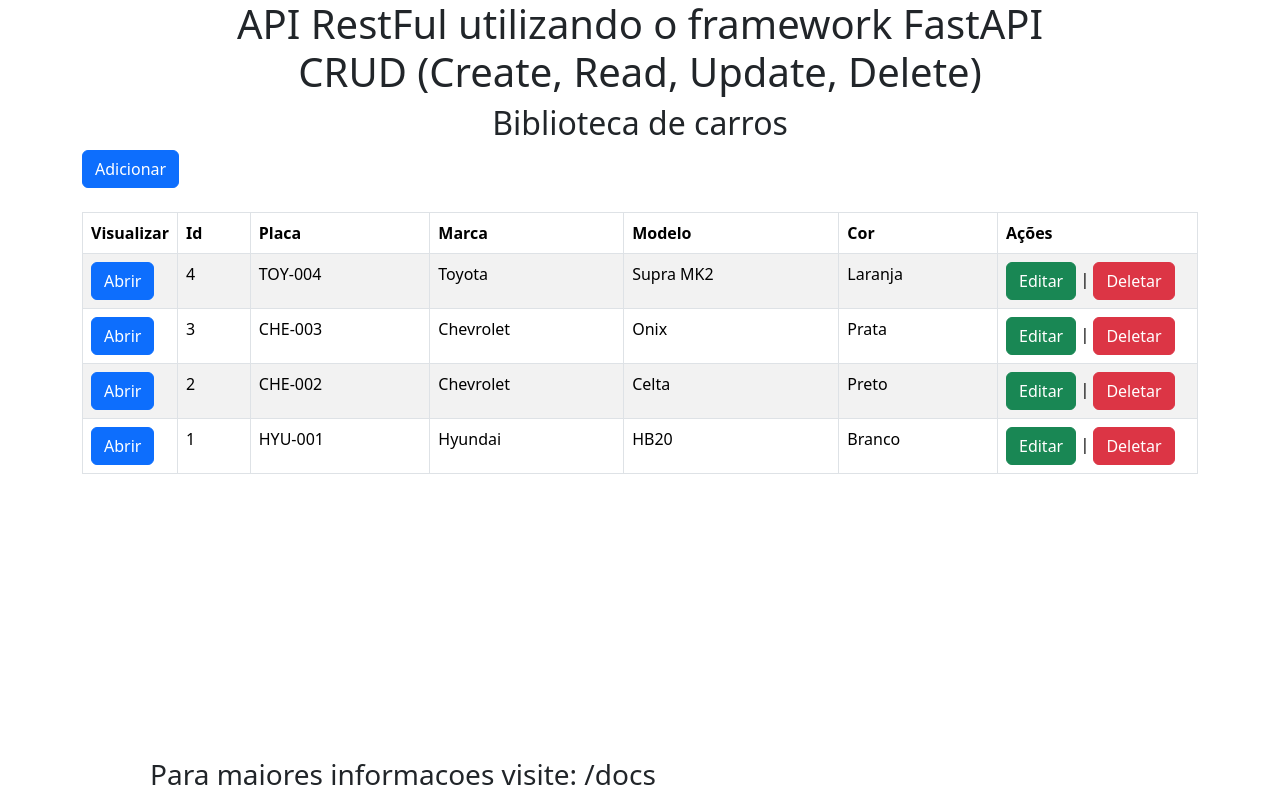
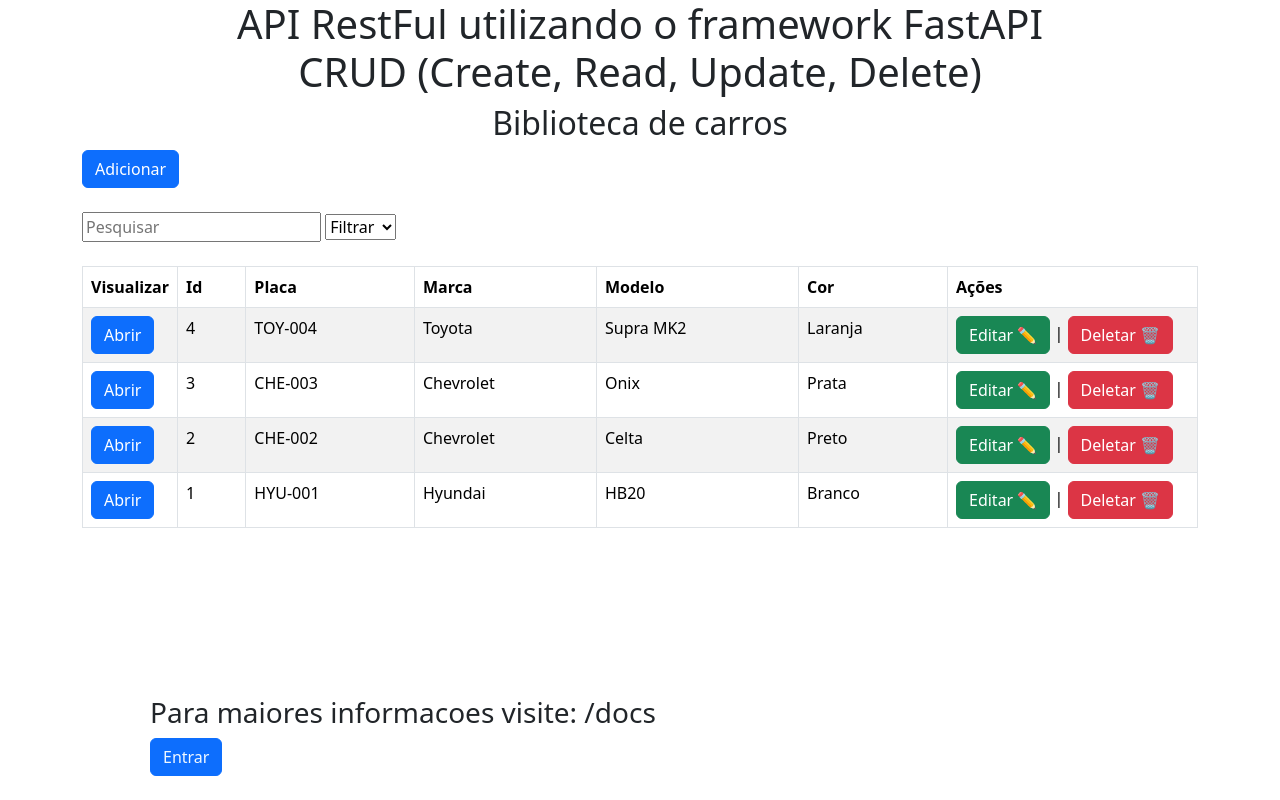
Before and after one commit to Gutobiel/CRUD_FASTAPI, a FastAPI app: page / in a window 1280 px wide. Run offline with FastAPI, Linux system fonts and the light colour scheme.

Commit message:
adicionei nav search e filtro

```diff
--- a/templates/base.html
+++ b/templates/base.html
@@ -17,6 +17,12 @@
         position: fixed;
         width: 100%;
     }
+
+    a{
+        color: aliceblue;
+        text-decoration: none
+    }
+
 </style>
 <body>
     <div class="container">
@@ -28,6 +34,7 @@
     </div>
     <footer class="rodape">
         <h3 class="footer">Para maiores informacoes visite: /docs</h3>
+        <button id="botao-docs" class="btn btn-primary mb-4" target="_blank"><a href="http://localhost:7777/docs">Entrar</a></button>
         </footer>
 </body>
 </html>
--- a/templates/index.html
+++ b/templates/index.html
@@ -3,8 +3,20 @@
 {% block content %}
  <div class="row">
     <div class="col-12">
-        <a href="addnew" class="btn btn-primary">Adicionar</a>
-        <br><br>
+        <a href="addnew" class="btn btn-primary">Adicionar</a> <br><br>
+
+        <div class="search-bar">
+            <input type="search" id="form1" placeholder="Pesquisar" >
+            <select class="custom-select">
+                <option selected>Filtrar</option>
+                <option value="1">Teste2</option>
+                <option value="2">Teste3</option>
+                <option value="3">Teste4</option>
+              </select>
+        <div>
+            <br>
+       </div>
+        </div>
         <table class="table table-bordered table-striped">
             <thead>
                 <tr>
@@ -14,7 +26,7 @@
                     <th>Marca</th>
                     <th>Modelo</th>
                     <th>Cor</th>
-                    <th width="200">Ações</th>
+                    <th width="250">Ações</th>
                 </tr>
             </thead>
             <tbody>
@@ -29,7 +41,7 @@
                         <td>{{ rs.modelo }}</td>
                         <td>{{ rs.cor }}</td>
                         <td>
-                            <a href="edit/{{ rs.id }}" class="btn btn-success">Editar</a>   |   <a href="delete/{{ rs.id }}" class="btn btn-danger">Deletar</a>
+                            <a href="edit/{{ rs.id }}" id="btn-editar" class="btn btn-success">Editar ✏️</a>   |   <a href="delete/{{ rs.id }}" class="btn btn-danger">Deletar 🗑️</a>
                         </td>
                     </tr>
                 {% endfor %}
```
Also changed, not shown: assets/edit_FILL0_wght400_GRAD0_opsz24.svg (added).
